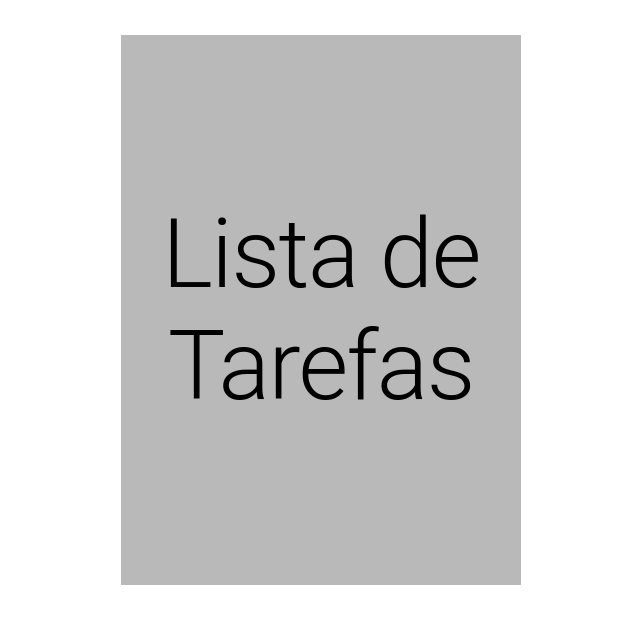
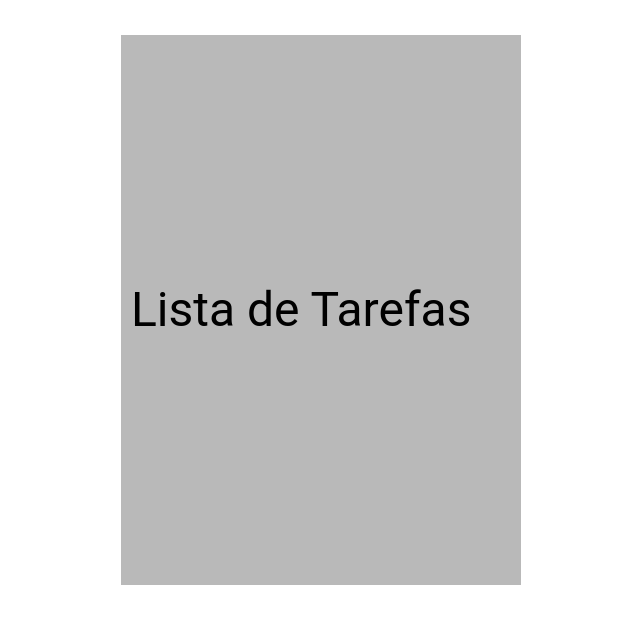
Before and after one commit to GBC1999/DesafioCompasso, a React (Create React App) app in the folder todolist/: page / in a window 1280 px wide. Shown: the top 624 px of the page, without its empty margins (319-959 px from the left). Built offline with nearby package versions, Linux system fonts and the light colour scheme.

Commit message:
Diminui a tag h

```diff
--- a/todolist/package.json
+++ b/todolist/package.json
@@ -10,7 +10,7 @@
     "@testing-library/user-event": "^7.1.2",
     "react": "^16.13.1",
     "react-dom": "^16.13.1",
-    "react-scripts": "3.4.1",
+    "react-scripts": "^3.4.1",
     "uuid": "^8.2.0"
   },
   "scripts": {
--- a/todolist/public/index.html
+++ b/todolist/public/index.html
@@ -12,7 +12,7 @@
     <link rel="apple-touch-icon" href="/logo192.png" />
 
     <link rel="manifest" href="/manifest.json" />
-    <title>TO DO List</title>
+    <title>TO-DO-List</title>
   </head>
   <body>
     <noscript>Você precisa habilitar o JavaScript para executar essa aplicação.</noscript>
--- a/todolist/src/componentes/cadastroTarefa.js
+++ b/todolist/src/componentes/cadastroTarefa.js
@@ -1,8 +1,8 @@
 import React from 'react';
-import uuid from "uuid";
+import {v4 as uuid} from "uuid";
 import { Button, TextField } from "@material-ui/core";
 
-function cadastroTarefa({ adicionaTarefa }) {
+function CadastroTarefa({ AdicionaTarefa }) {
     const [lista, setTarefa] = ({
         id: '', //identificador de tarefa
         tarefa: "",  //parametro
@@ -17,7 +17,7 @@ function cadastroTarefa({ adicionaTarefa }) {
     function handleSubmit(e) { //entrada da tarefa
         e.preventDefault();
         if (lista.tarefa.trim()) { //trim remove os espacos em branco
-            adicionaTarefa({ ...lista, id: uuid.v4() });//uuid pacote de id unico e v4 faz ele gerar o id
+            AdicionaTarefa({ ...lista, id: uuid.v4() });//uuid pacote de id unico e v4 faz ele gerar o id
             //reinicia a entrada de tarefa
             setTarefa({ ...lista, tarefa: "" });
         }
@@ -38,4 +38,4 @@ function cadastroTarefa({ adicionaTarefa }) {
 }
 
 
-export default cadastroTarefa;
+export default CadastroTarefa;
--- a/todolist/src/main.js
+++ b/todolist/src/main.js
@@ -1,6 +1,6 @@
 import React, { useEffect, useState } from 'react' //useEffect permite fornecer funcionalidades aos dados
 import './main.css';
-import cadastroTarefa from "./componentes/cadastroTarefa";
+import cadastroTarefa from './componentes/CadastroTarefa';
 import ListaTarefas from "./componentes/ListaTarefas";
 import Typography from "@material-ui/core/Typography";
 
@@ -44,15 +44,15 @@ export default function Main() {
 
     return ( //campo de inserir tarefa
         <div className="Main">
-            <Typography style={{ padding: 16 }} variant="h1">
+            <Typography style={{ padding: 10 }} variant="h3">
                 Lista de Tarefas
                 </Typography>
             <cadastroTarefa adicionaTarefa={adicionaTarefa} />
             <ListaTarefas
                 tarefas={tarefas}
                 alternaFeito={alternaFeito}
-                removeTarefa={removeTarefa} />
-
+                removeTarefa={removeTarefa}
+            />
         </div>
     );
 }
```
Also changed, not shown: 1 other file (tests, documents, lock files or other folders).
